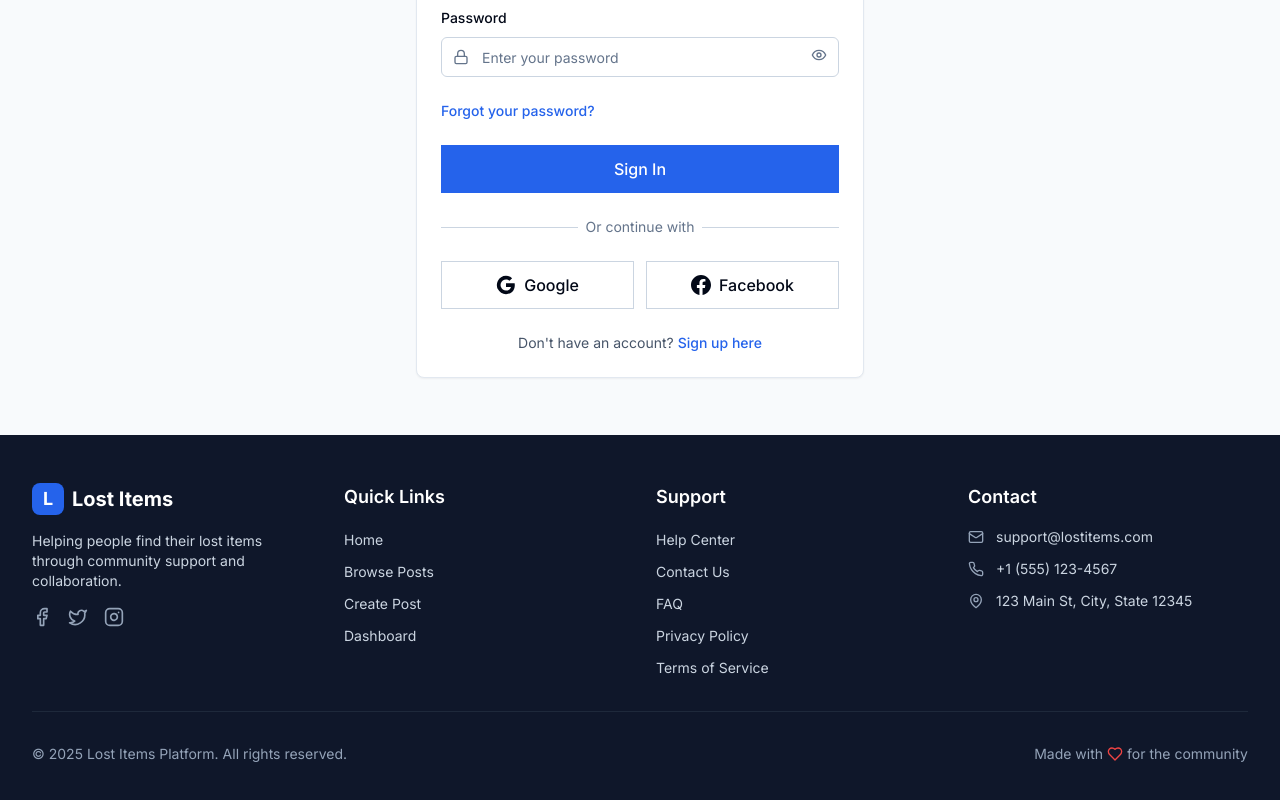
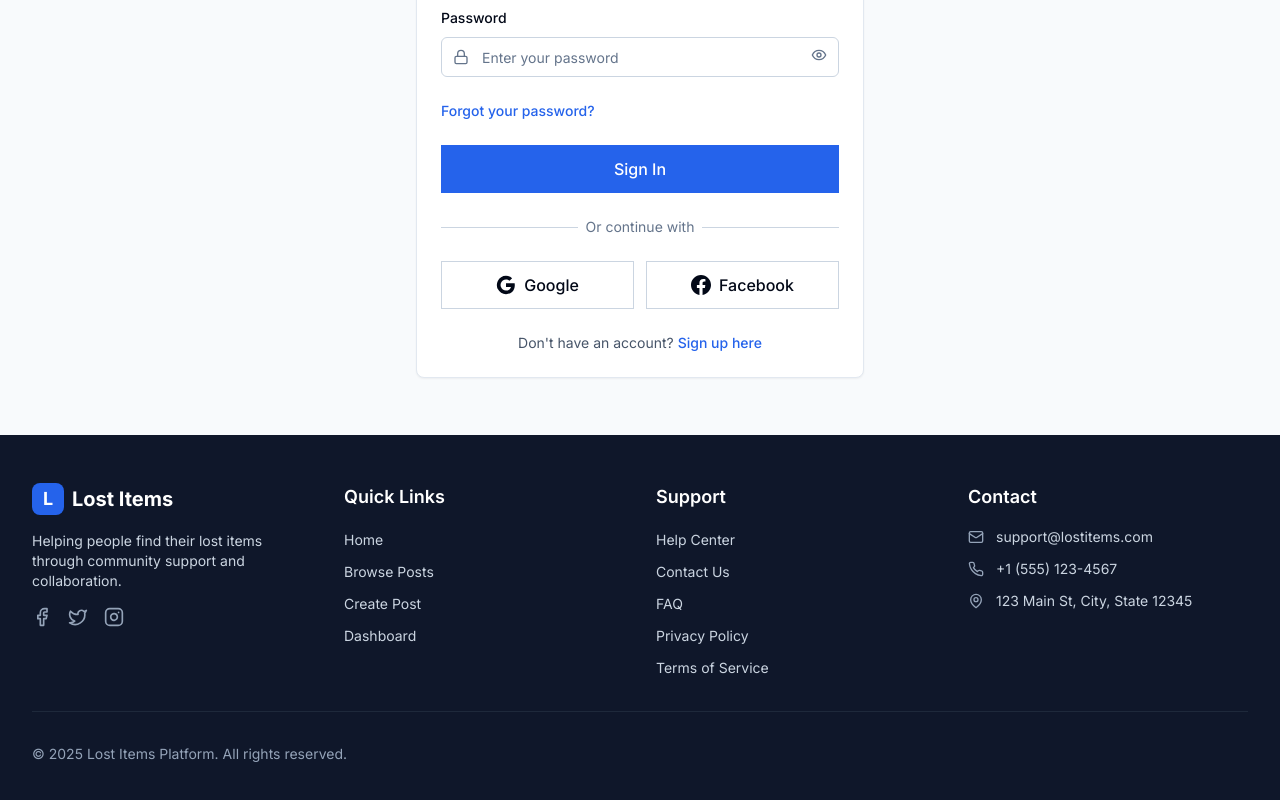
Before and after one commit to Michaelanand123singh/lost-items-frontend, a Next.js app: page /login in a window 1280 px wide. Shown: the part 430-1230 px from the top of the page. Built offline with nearby package versions, Linux system fonts and the light colour scheme; no server answers.

Commit message:
Update Footer.tsxjs

```diff
--- a/src/components/layout/Footer.tsx
+++ b/src/components/layout/Footer.tsx
@@ -172,9 +172,7 @@ const Footer: React.FC = () => {
             <p className="text-secondary-400 text-sm">
               © {currentYear} Lost Items Platform. All rights reserved.
             </p>
-            <p className="text-secondary-400 text-sm flex items-center">
-              Made with <Heart className="h-4 w-4 mx-1 text-red-500" /> for the community
-            </p>
+
           </div>
         </div>
       </div>
```
